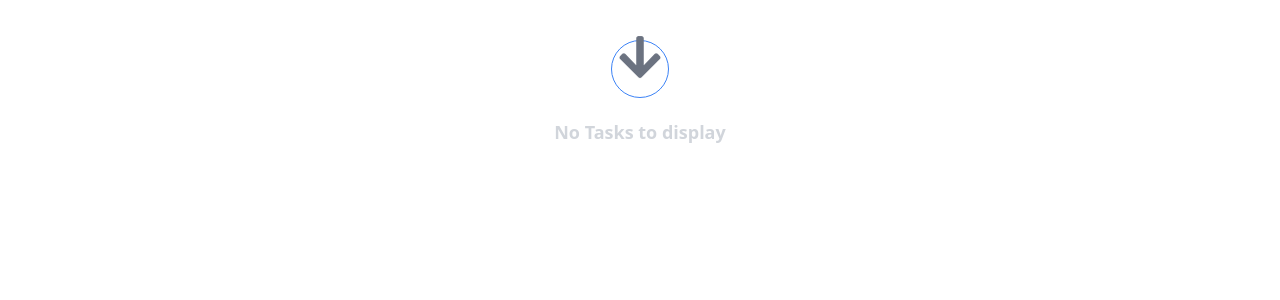
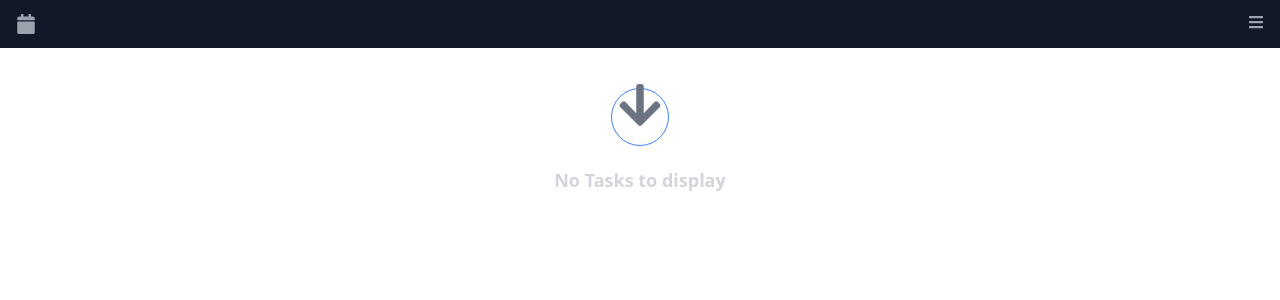
Before and after one commit to asadahmed01/Due-Date, a React (Create React App) app: page / in a window 1280 px wide. Shown: the top 300 px of the page. Built offline with nearby package versions, Linux system fonts and the light colour scheme.

Commit message:
added nav bar for the app

```diff
--- a/src/App.js
+++ b/src/App.js
@@ -1,9 +1,17 @@
+import { useState } from "react";
 import "./App.css";
 import Input from "./components/input";
+import NavBar from "./components/navBar";
 
 function App() {
+  const [show, setShow] = useState(false);
+  const handleShow = () => {
+    setShow(!show);
+    console.log(show);
+  };
   return (
     <div>
+      <NavBar showMenu={handleShow} status={show} />
       <Input />
     </div>
   );
--- /dev/null
+++ b/src/components/navBar.jsx
@@ -0,0 +1,41 @@
+import React from "react";
+import { FaBars, FaCalendar } from "react-icons/fa";
+
+function NavBar({ showMenu, status }) {
+  return (
+    <header className="bg-gray-900 ">
+      <div className="flex items-center justify-between px-4 py-3">
+        <div className="text-xl text-gray-400 hover:text-white">
+          <FaCalendar />
+        </div>
+
+        <div>
+          <butt
+            type="button"
+            className="text-gray-400 hover:text-white"
+            onClick={showMenu}
+          >
+            <FaBars />
+          </butt>
+        </div>
+      </div>
+
+      <div className={status ? "block px-4 pb-3" : "hidden"}>
+        <a
+          href="#"
+          className="block text-white font-semibold hover:bg-gray-700 px-3 py-4 rounded-md"
+        >
+          Login
+        </a>
+        <a
+          href="#"
+          className="block text-white font-semibold hover:bg-gray-700 px-3 py-4 rounded-md"
+        >
+          Register
+        </a>
+      </div>
+    </header>
+  );
+}
+
+export default NavBar;
```
Also changed, not shown: src/components/input.jsx (+1 -17 lines), 1 other file (tests, documents, lock files or other folders).
